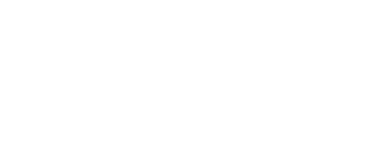
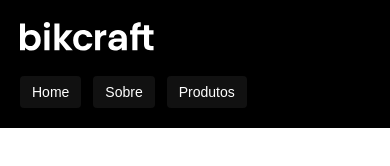
Before and after one commit to renancorreadev/BikeShop, a plain HTML site: page index.html in a window 390 px wide. Drawn offline with Linux system fonts and the light colour scheme.

Commit message:
feat: create header ⚠️

```diff
--- a/css/style.css
+++ b/css/style.css
@@ -0,0 +1,75 @@
+body{
+    margin: 0px;
+    font-family: Arial, Helvetica, sans-serif;
+}
+ul, ol, a{
+    margin: 0px;
+    padding: 0px;
+    list-style: none;
+    text-decoration: none;
+}
+.header-bg{
+    background-color: #000;
+}
+.header{
+    box-sizing: border-box;
+    display: flex;
+    flex-wrap: wrap;
+    gap: 20px;
+    justify-content: space-between;
+    align-items: center;
+    padding: 20px;
+    max-width: 1160px;
+    margin: 0 auto;
+}
+.header-menu {
+    display: flex;
+    flex-wrap: wrap;
+    gap: 40px;
+}
+.header-menu a {
+    display: inline-block;
+    padding: 16px 0px;
+    color: #fff;
+    font-size: 1.12rem;
+    position: relative;
+}
+.header-menu a:after {
+    content: '';
+    display: block;
+    height: 2px;
+    width: 0;
+    background: #fff;
+    margin-top: 5px;
+    position: absolute;
+    transition: 0.3s;
+  }
+  .header-menu a:hover:after {
+    width: 100%;
+  }
+
+@media screen and (max-width: 800px){
+    .header-menu{
+        gap: 20px;
+    }
+    .header-menu a {
+        background: #111111;
+        padding: 12px 16px;
+        border-radius: 4px;
+    }
+    .header-menu a:hover {
+        background: #2e2e2e;
+    }
+    .header-menu a:after {
+        display: none;
+    }
+}
+@media screen and (max-width: 600px){
+    .header-menu{
+        gap: 12px;
+    }
+    .header-menu a {
+        padding : 8px 12px;
+        font-size: 14px;
+    }
+}
--- a/index.html
+++ b/index.html
@@ -12,7 +12,20 @@
 </head>
 
 <body>
-
+  <header class="header-bg">
+    <div class="header">
+      <a href="./">
+        <img src="./img/bikcraft.svg" alt="Logo Bikcraft" />
+      </a>
+      <nav aria-label="primaria">
+        <ul class="header-menu">
+          <li><a href="./bicicletas.html">Home</a></li>
+          <li><a href="./seguros.html">Sobre</a></li>
+          <li><a href="./contato.html">Produtos</a></li>
+        </ul>
+      </nav>
+    </div>
+  </header>
 </body>
 
 </html>
```
